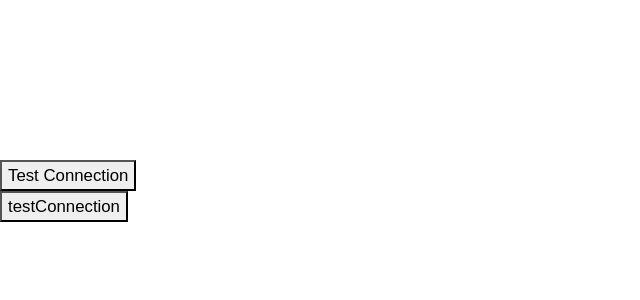
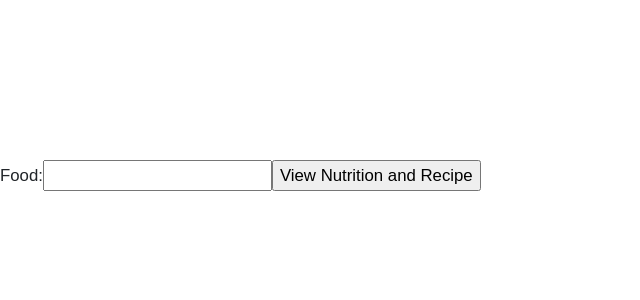
Before and after one commit to freemanxjl/nwHack-2022, a Next.js app: page / in a window 1280 px wide. Shown: the top 300 px of the page, without its empty margins (0-640 px from the left). Built offline with nearby package versions, Linux system fonts and the light colour scheme; a web font is replaced by a local one.

Commit message:
Merged Nutrition.js and Recipe.js into Results.js

```diff
--- a/pages/Nutrition.js
+++ /dev/null
@@ -1,43 +0,0 @@
-import React, { Component }  from 'react';
-import {useState, useEffect} from 'react'
-import Axios from 'axios';
-
-export function Nutrition() {
-    const [variable, setVariable] = useState("");
-
-    useEffect(() => {
-    }, []);
-
-
-
-    const testConnection = () => {
-        setVariable("Test Button Clicked!");
-
-
-        const axios = require("axios");
-
-        const options = {
-        method: 'GET',
-        url: 'https://nutrition-by-api-ninjas.p.rapidapi.com/v1/nutrition',
-        params: {query: '1lb brisket with fries'},
-        headers: {
-            'X-RapidAPI-Key': '8cefc76bdfmsh06cac7263062103p149d13jsnea8f9a420168',
-            'X-RapidAPI-Host': 'nutrition-by-api-ninjas.p.rapidapi.com'
-        }
-        };
-        axios.request(options).then(function (response) {
-            console.log(response.data);
-        }).catch(function (error) {
-            console.error(error);
-        });
-    };
-
-    return (
-    <div className="nutrition">
-        {variable}
-        <button onClick={testConnection}>testConnection</button>
-    </div>
-  );
-
-}
-export default Nutrition;
--- a/pages/Recipe.js
+++ /dev/null
@@ -1,57 +0,0 @@
-
-import {useState, useEffect} from 'react'
-import styled from 'styled-components';
-
-const StyledDiv = styled.div`
-    margin-top: 1rem;
-    margin-bottom: 1rem;
-`;
-
-export function Recipe(){
-    const [recipe, setRecipe] = useState("");
-
-    useEffect(() => {
-    }, []);
-
-    const TestConnection = () => {
-
-
-        const axios = require("axios");
-
-        const options = {
-            method: 'GET',
-            url: 'https://recipe-by-api-ninjas.p.rapidapi.com/v1/recipe',
-            params: {query: 'italian wedding soup'},
-            headers: {
-              'X-RapidAPI-Key': '08e5532811msh88cf7d8031a47a0p1e1db8jsn0d4bf4f97a9d',
-              'X-RapidAPI-Host': 'recipe-by-api-ninjas.p.rapidapi.com'
-            }
-          };
-
-          axios.request(options).then(function (response) {
-              setRecipe(response.data);
-          }).catch(function (error) {
-              console.error(error);
-          });
-
-    };
-
-    return(
-        <div>
-            {recipe &&
-            <StyledDiv>
-                {"Title : " + recipe[0].title}
-                <br></br>
-                {"Ingredients : " + recipe[0].ingredients}
-                <br></br>
-                {"Servings : " + recipe[0].servings}
-                <br></br>
-                {"Instructions : " + recipe[0].instructions}
-                <br></br>
-                </StyledDiv>}
-            <button onClick={TestConnection}>Test Connection</button>
-        </div>
-    )
-}
-
-export default Recipe;
--- /dev/null
+++ b/pages/Results.js
@@ -0,0 +1,91 @@
+import React, { Component }  from 'react';
+import {useState, useEffect} from 'react'
+import styled from 'styled-components';
+
+const StyledDiv = styled.div`
+    margin-top: 1rem;
+    margin-bottom: 1rem;
+`;
+
+export function Results() {
+    const [input, setInput] = useState("");
+    const [recipe, setRecipe] = useState("");
+    const [nutrition, setNutrition] = useState("");
+
+    useEffect(() => {
+    }, []);
+
+
+    const handleSubmit = (event) => {
+        event.preventDefault();
+
+        const axios = require("axios");
+
+        const nutrition = {
+        method: 'GET',
+        url: 'https://nutrition-by-api-ninjas.p.rapidapi.com/v1/nutrition',
+        params: {query: input},
+        headers: {
+            'X-RapidAPI-Key': '8cefc76bdfmsh06cac7263062103p149d13jsnea8f9a420168',
+            'X-RapidAPI-Host': 'nutrition-by-api-ninjas.p.rapidapi.com'
+            }
+        };
+        axios.request(nutrition).then(function (response) {
+            setNutrition(response.data);
+        }).catch(function (error) {
+            console.error(error);
+        });
+
+        const recipe = {
+            method: 'GET',
+            url: 'https://recipe-by-api-ninjas.p.rapidapi.com/v1/recipe',
+            params: {query: input},
+            headers: {
+              'X-RapidAPI-Key': '08e5532811msh88cf7d8031a47a0p1e1db8jsn0d4bf4f97a9d',
+              'X-RapidAPI-Host': 'recipe-by-api-ninjas.p.rapidapi.com'
+            }
+        };
+
+        axios.request(recipe).then(function (response) {
+            setRecipe(response.data);
+        }).catch(function (error) {
+            console.error(error);
+        });
+    }
+
+    return (
+    <div className="nutrition">
+        <form onSubmit={handleSubmit}>
+            <label>Food:
+            <input type="text" value={input} onChange={(e) => setInput(e.target.value)}/>
+            </label>
+            <input type="submit" value="View Nutrition and Recipe"/>
+        </form>
+        {recipe &&
+        <StyledDiv>
+            {"Title : " + recipe[0].title}
+            <br></br>
+            {"Ingredients : " + recipe[0].ingredients}
+            <br></br>
+            {"Servings : " + recipe[0].servings}
+            <br></br>
+            {"Instructions : " + recipe[0].instructions}
+            <br></br>
+            </StyledDiv>}
+
+        {nutrition &&
+        <StyledDiv>
+            {"Name : " + nutrition[0].name}
+            <br></br>
+            {"Calories : " + nutrition[0].calories}
+            <br></br>
+            {"Carbohydrates (g) : " + nutrition[0].carbohydrates_total_g}
+            <br></br>
+            {"Cholesterol (mg) : " + nutrition[0].cholesterol_mg}
+            <br></br>
+            </StyledDiv>}
+    </div>
+  );
+
+}
+export default Results;
--- a/pages/index.js
+++ b/pages/index.js
@@ -1,7 +1,6 @@
 import React from 'react';
 import Head from 'next/head';
-import Recipe from './Recipe';
-import Nutrition from './Nutrition';
+import Results from './Results';
 
 function Home(){
   return(
@@ -9,8 +8,7 @@ function Home(){
         <Head>
             <meta name="description" property="og:description" content=""/>
         </Head>
-        <Recipe/>
-        <Nutrition/>
+        <Results/>
     </div>
   );
 }
```
